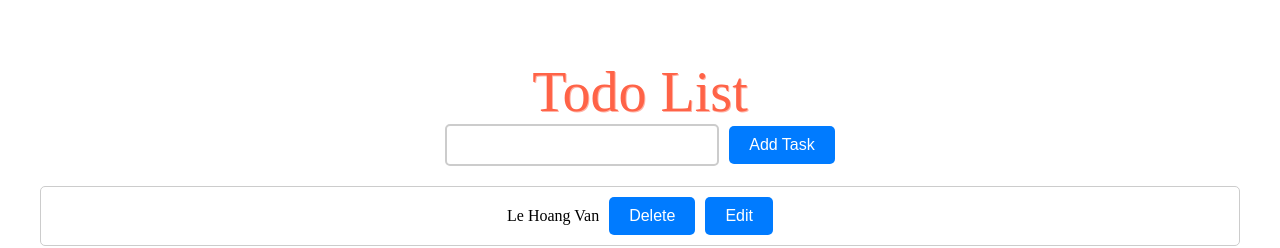
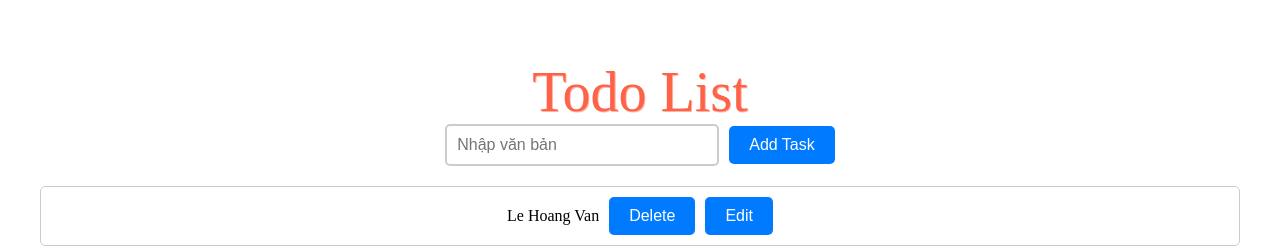
Before and after one commit to lehoangvanwangzan/01-react-vite-vanlh-starter-master, a React (Vite) app: page / in a window 1280 px wide. Shown: the top 248 px of the page. Built offline with nearby package versions, Linux system fonts and the light colour scheme.

Commit message:
learn video 35

```diff
--- a/src/App.jsx
+++ b/src/App.jsx
@@ -13,14 +13,21 @@ const App = () => {
     address: "Can Tho",
     Country: "Vietnam"
   }
+  const addNewTodo = (name) => {
+    alert(`Call me ${name}`)
+  }
+
   return (
     <div className="todo-container">
       <div className="todo-title"> Todo List</div>
-      <TodoNew />
+      <TodoNew
+        addNewTodo={addNewTodo} // Truyền hàm xuống component con, để component con gọi hàm này
+      />
       <TodoData
         name={hoidanit}
         age={age}
         data={data}
+
       />
       <div className="todo-image">
         <img src={reactLogo} className="logo" />
--- a/src/components/todo/TodoData.jsx
+++ b/src/components/todo/TodoData.jsx
@@ -5,7 +5,7 @@ const TodoData = (props) => {
     // const age = props.age;
     // const Country = props.data.Country;
     // const data = props.data;
-    console.log("Check props:", props);
+    // console.log("Check props:", props);
     return (
         <div className='todo-data'>
             <div className='todo-item'>
--- a/src/components/todo/TodoNew.jsx
+++ b/src/components/todo/TodoNew.jsx
@@ -1,7 +1,10 @@
-const TodoNew = () => {
+const TodoNew = (props) => {
+    console.log("Check props:", props)
+    const { addNewTodo } = props;
+    // addNewTodo("Van");
     return (
         <div className='todo-new'>
-            <input type='text' />
+            <input type='text' placeholder="Nhập văn bản" />
             <button> Add Task</button>
         </div>
     );
```
